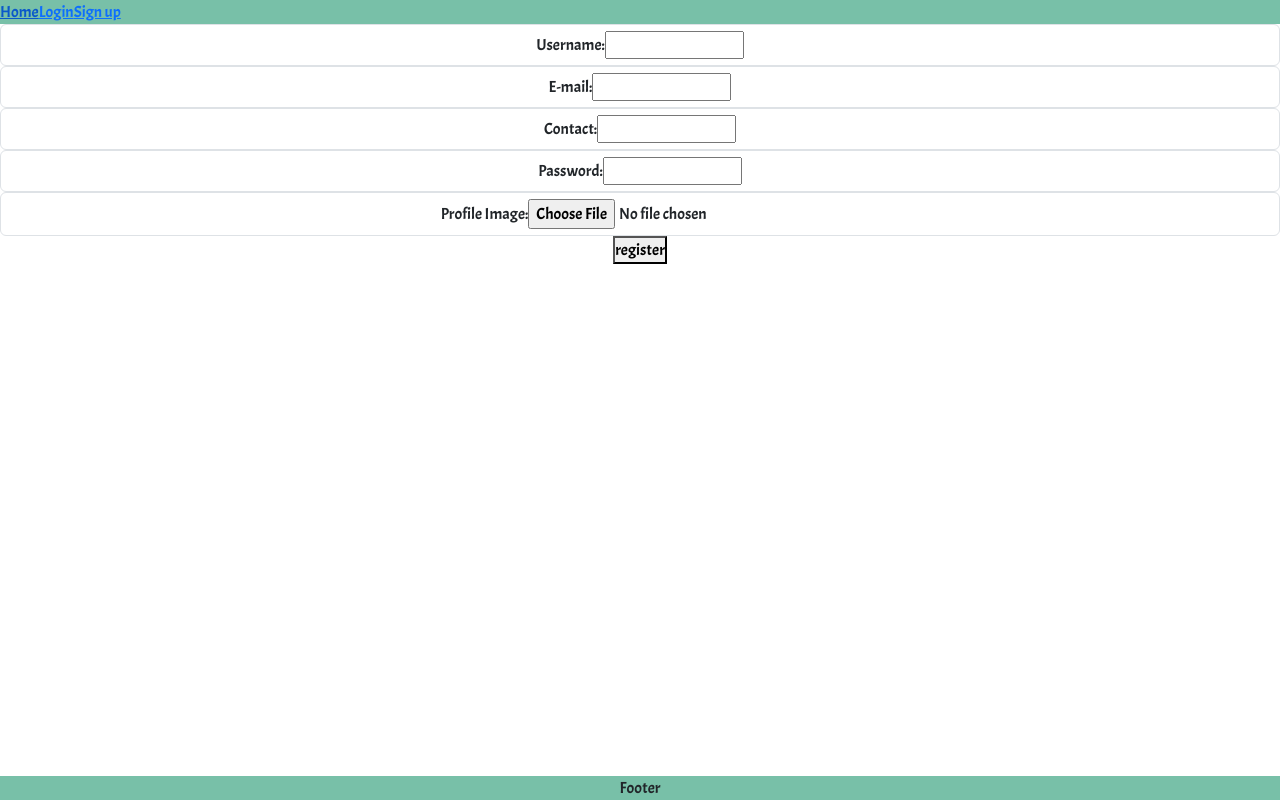
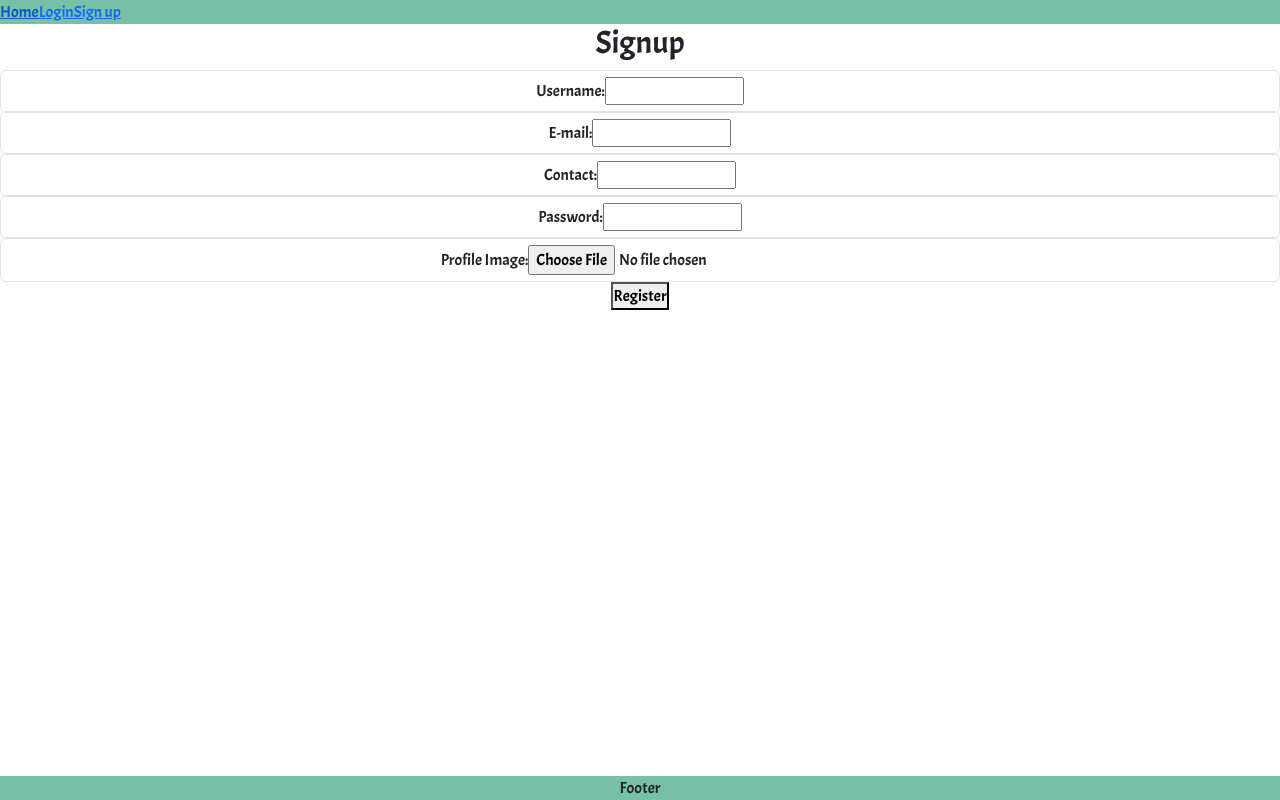
Before and after one commit to renatainojosa/final-project-client, a React (Create React App) app: page /signup/user in a window 1280 px wide. Built offline with nearby package versions, Linux system fonts and the light colour scheme.

Commit message:
voltando pro original

```diff
--- a/src/pages/SignUpUser/SignUpUser.js
+++ b/src/pages/SignUpUser/SignUpUser.js
@@ -1,87 +1,37 @@
 import "./SignUpUser.css";
 import { useState } from "react";
 import { useNavigate } from "react-router-dom";
-// import UserForm from "../../components/Forms/UserForm/UserForm";
+import UserForm from "../../components/Forms/UserForm/UserForm";
 import api from "../../api/project.api";
 
 const SignUpUser = () => {
-  // const [loading, setLoading] = useState(false);
-  // const navigate = useNavigate();
-
-  // const onSubmit = async ({
-  //   username,
-  //   email,
-  //   password,
-  //   contact,
-  //   profileImgUrl,
-  // }) => {
-  //   setLoading(true);
-  //   try {
-  //     await api.signup({ username, email, password, contact, profileImgUrl });
-  //     navigate("/login");
-  //   } catch (error) {
-  //     // throw error.response.data || error.message || error;
-  //     console.log('erro:', error)
-  //   } finally {
-  //     setLoading(false);
-  //   }
-  // };
-    const [email, setEmail] = useState("");
-    const [password, setPassword] = useState("");
-    const [username, setUsername] = useState("");
-    const [contact, setContact] = useState("");
-    const [profileImgUrl, setProfileImgUrl] = useState("");
   const [loading, setLoading] = useState(false);
   const navigate = useNavigate();
 
-    const handleSubmit = async (e) => {
-      e.preventDefault();
-      const userData = new FormData();
+  const onSubmit = async ({
+    username,
+    email,
+    password,
+    contact,
+    profileImgUrl,
+  }) => {
     setLoading(true);
     try {
-        userData.append('username', username);
-        userData.append('email', email);
-        userData.append('password', password);
-        userData.append('contact', contact);
-        userData.append('profileImgUrl', profileImgUrl);
-        await api.signup(userData);
+      await api.signup({ username, email, password, contact, profileImgUrl });
       navigate("/login");
-
     } catch (error) {
-        console.log(error)
+      // throw error.response.data || error.message || error;
+      console.log('erro:', error)
     } finally {
       setLoading(false);
     }
   };
 
   return (
-    // <div className="signup-container">
-    //   <h2 className="title">Signup</h2>
-    //   <UserForm onSubmit={onSubmit} submitText="Register" loading={loading} />
-    // </div>
-    <form className="form-container" onSubmit={handleSubmit}>
-    <div className="form-control">
-      <label htmlFor="username">Username:</label>
-      <input type='text' value={username} onChange={(e) => setUsername(e.target.value)} />
+    <div className="signup-container">
+      <h2 className="title">Signup</h2>
+      <UserForm onSubmit={onSubmit} submitText="Register" loading={loading} />
     </div>
-    <div className="form-control">
-      <label htmlFor="email">E-mail:</label>
-      <input type='email' value={email} onChange={(e) => setEmail(e.target.value)} />
-    </div>
-    <div className="form-control">
-      <label htmlFor="contact">Contact:</label>
-      <input type='text' value={contact} onChange={(e) => setContact(e.target.value)} />
-    </div>
-    <div className="form-control">
-      <label htmlFor="password">Password:</label>
-      <input type='password' value={password} onChange={(e) => setPassword(e.target.value)} />
-    </div>
-    <div className="form-control">
-      <label htmlFor="profileImgUrl">Profile Image:</label>
-      <input type='file' value={profileImgUrl} onChange={(e) => setProfileImgUrl(e.target.value)} />
-    </div>
-    {loading ? 'Loading...' : <button>register</button>}
-  </form>
   );
 };
 
```
Lines whose indentation alone changed are shown as unchanged.
